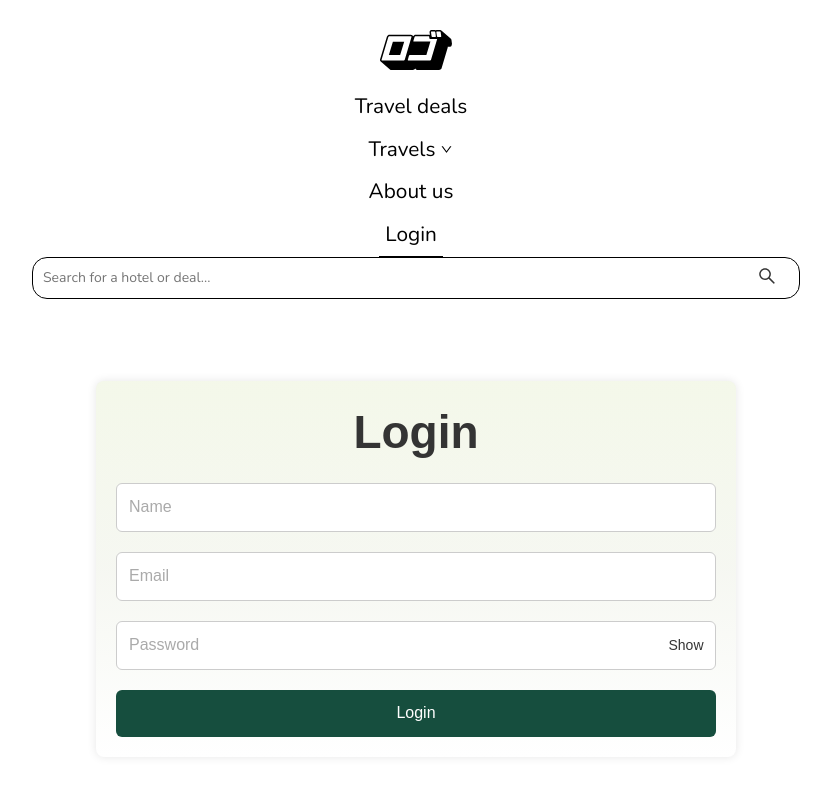
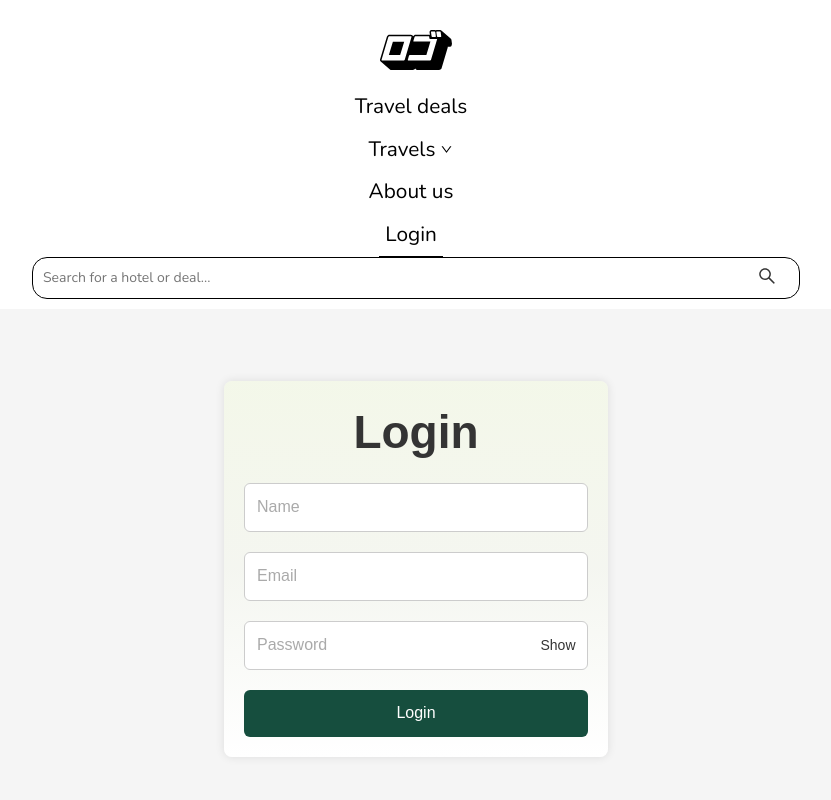
Before and after one commit to bartwo21/tour-project, a React (Vite) app: page /login in a window 1280 px wide. Shown: the top 800 px of the page, without its empty margins (224-1055 px from the left). Built offline with nearby package versions, Linux system fonts and the light colour scheme.

Commit message:
fix: stars type

```diff
--- a/src/pages/Login/Login.scss
+++ b/src/pages/Login/Login.scss
@@ -2,13 +2,13 @@
     height: 65vh;
     display: flex;
     align-items: center;
-    width: 50%;
+    width: 100%;
     margin: 0 auto;
+    background-color: #f5f5f5;
     .container {
-        min-width: 400px;
+        max-width: 30%;
         margin: 0 auto;
         padding: 20px;
-        background-color: #f7f7f7;
         border-radius: 8px;
         box-shadow: 0 0 10px rgba(0, 0, 0, 0.1);
         font-family: Arial, sans-serif;
--- a/src/pages/SearchQueryPage/SearchQueryPage.tsx
+++ b/src/pages/SearchQueryPage/SearchQueryPage.tsx
@@ -10,13 +10,13 @@ import { useSelector } from 'react-redux';
 
 type SearchQueryPageProps = {
   matchingSearch: {
-    id: number;
+    id?: number;
     title: string;
     description: string;
     img: string;
     price: string;
     groupSize: string;
-    stars: string;
+    stars: number;
   };
 };
 
```
